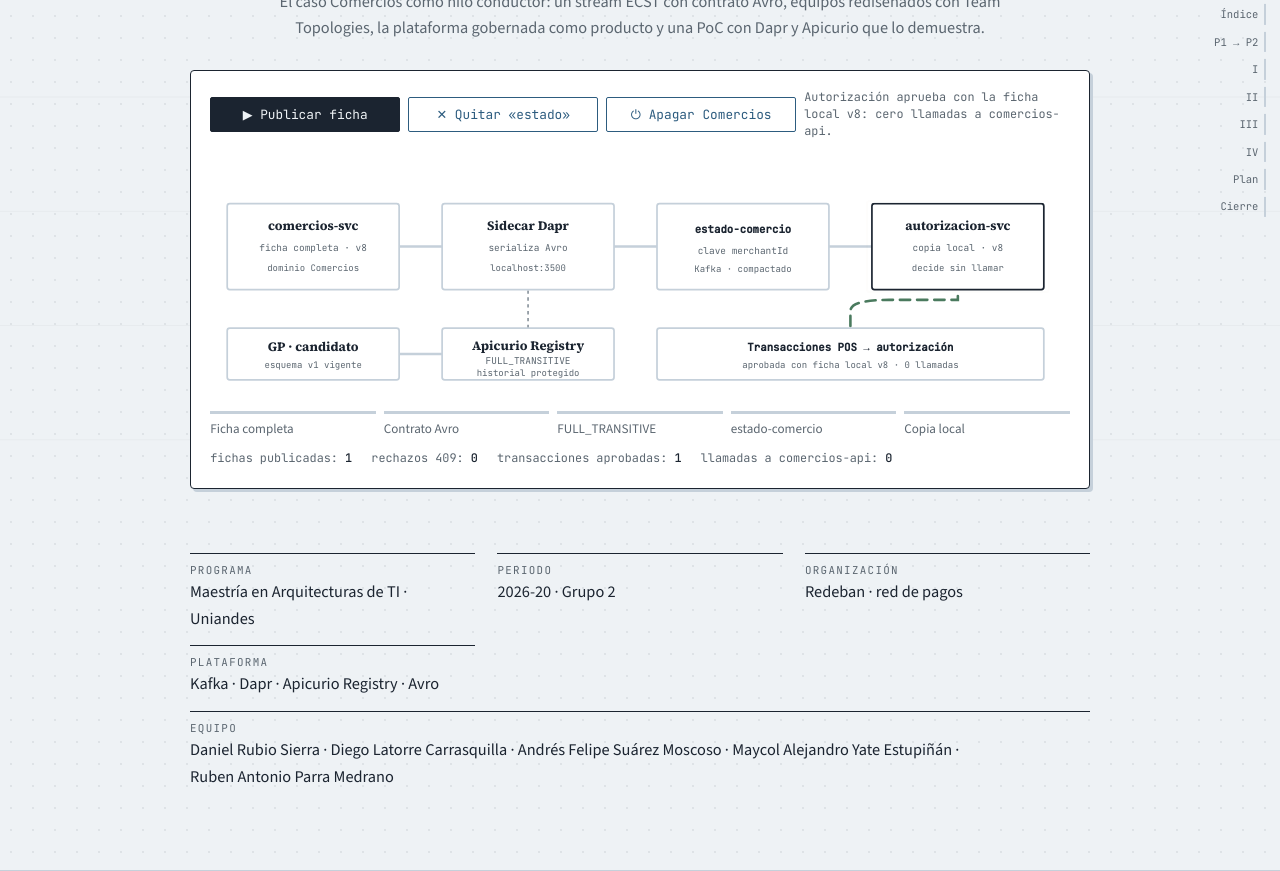
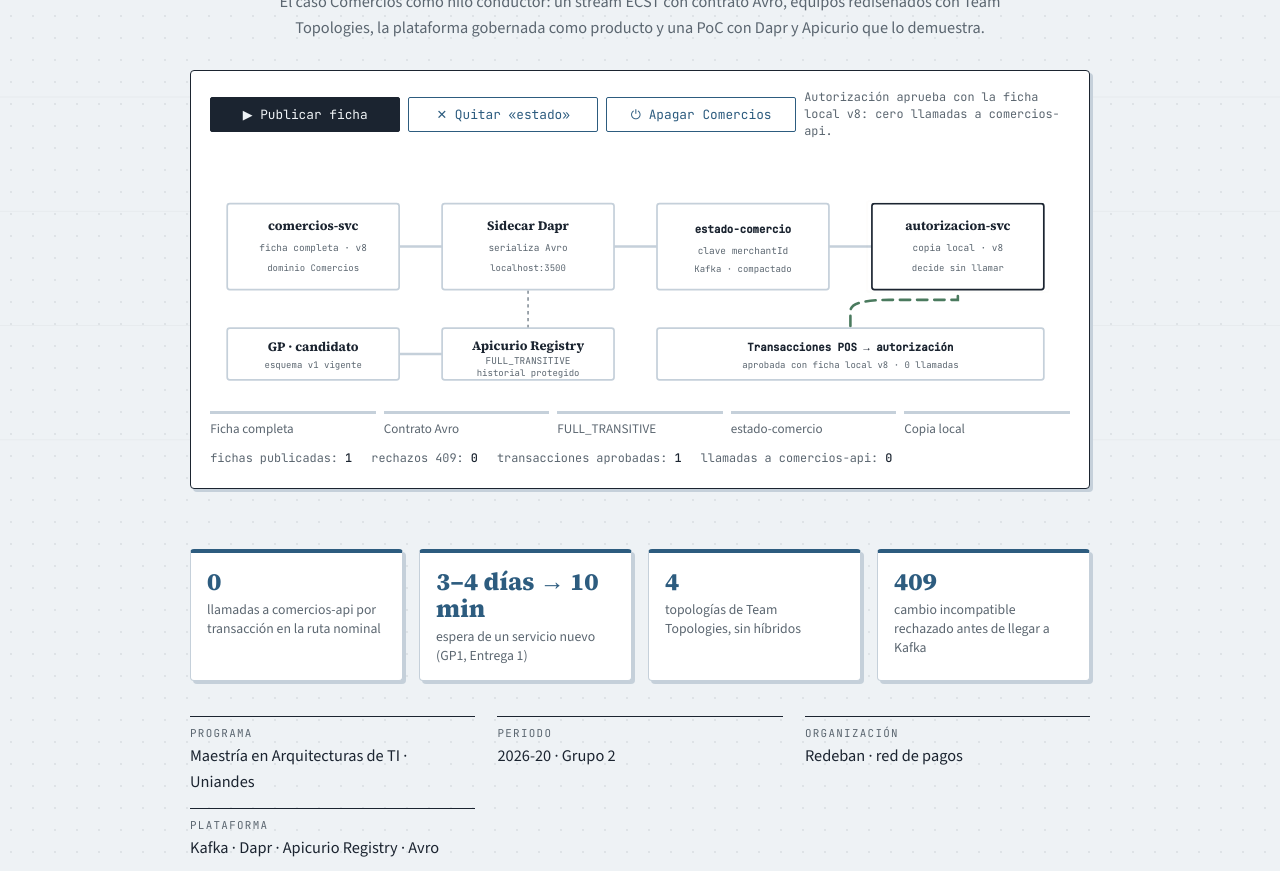
Before and after one commit to rubiod1/redeban-proyecto-2, a plain HTML site: page index.html in a window 1280 px wide. Shown: the part 303-1174 px from the top of the page. Drawn offline with nearby package versions, Linux system fonts and the light colour scheme.

Commit message:
Portada ampliada, cifras clave y barra de rúbrica; se quita la navegación lateral

```diff
--- a/index.html
+++ b/index.html
@@ -261,21 +261,32 @@ details.more p,details.more ul{margin-top:.7rem}
   .index .p{display:none}
 }
 @media (prefers-reduced-motion: reduce){section.s{transition:none;opacity:1;transform:none}html{scroll-behavior:auto}}
+
+/* ---------- v3: portada ampliada, cifras y barra de rúbrica ---------- */
+section.s.hero > .sim{max-width:1080px}
+.figs{display:grid;grid-template-columns:repeat(4,minmax(0,1fr));gap:1rem;margin-top:2rem;width:100%;max-width:1080px}
+.figs > div{background:var(--card);border:1px solid var(--line);border-top:4px solid var(--accent);border-radius:4px;padding:.9rem 1rem;box-shadow:3px 3px 0 var(--line)}
+.figs b{display:block;font-family:'Source Serif 4',Georgia,serif;font-weight:800;font-size:1.55rem;line-height:1.1;color:var(--accent);margin-bottom:.3rem}
+.figs span{font-size:.86rem;color:var(--muted);line-height:1.4;display:block}
+.rub{position:fixed;top:3px;left:0;right:0;z-index:10;background:rgba(238,242,245,.94);backdrop-filter:blur(6px);-webkit-backdrop-filter:blur(6px);border-bottom:1px solid var(--line);display:flex;justify-content:center;font-family:'JetBrains Mono',monospace;font-size:.7rem}
+.rub a{flex:1;max-width:220px;text-align:center;padding:.5rem .5rem;color:var(--muted);text-decoration:none;border-bottom:3px solid transparent;letter-spacing:.06em;text-transform:uppercase;white-space:nowrap}
+.rub a b{color:var(--ink);font-weight:500;margin-left:.35rem}
+.rub a:hover{color:var(--ink)}
+.rub a.on{color:var(--accent);border-bottom-color:var(--accent)}
+.rub a.on b{color:var(--accent)}
+html{scroll-padding-top:3.2rem}
+@media (max-width:900px){.figs{grid-template-columns:repeat(2,minmax(0,1fr))}}
+@media (max-width:760px){.rub a{font-size:.6rem;padding:.45rem .2rem;letter-spacing:.02em}.rub a .l{display:none}.rub a b{margin-left:.15rem}}
 </style>
 </head>
 <body>
 <canvas id="bg"></canvas>
 <div class="bar" id="bar"></div>
-<nav class="dots" id="nav">
-  <a href="#inicio" data-nav="inicio">Inicio</a>
-  <a href="#contenido" data-nav="contenido">Índice</a>
-  <a href="#p1" data-nav="p1">P1 → P2</a>
-  <a href="#i" data-nav="i">I</a>
-  <a href="#ii" data-nav="ii">II</a>
-  <a href="#iii" data-nav="iii">III</a>
-  <a href="#iv" data-nav="iv">IV</a>
-  <a href="#plan" data-nav="plan">Plan</a>
-  <a href="#cierre" data-nav="cierre">Cierre</a>
+<nav class="rub" id="rub" aria-label="Secciones y puntos de la rúbrica">
+  <a href="#i" data-nav="i"><span class="l">Sección </span>I<b>30 pts</b></a>
+  <a href="#ii" data-nav="ii"><span class="l">Sección </span>II<b>20 pts</b></a>
+  <a href="#iii" data-nav="iii"><span class="l">Sección </span>III<b>30 pts</b></a>
+  <a href="#iv" data-nav="iv"><span class="l">Sección </span>IV<b>20 pts</b></a>
 </nav>
 
 <main>
@@ -317,6 +328,12 @@ details.more p,details.more ul{margin-top:.7rem}
       <li>Copia local</li>
     </ol>
     <div class="counters"><span>fichas publicadas: <b id="cPub">0</b></span><span>rechazos 409: <b id="cRej">0</b></span><span>transacciones aprobadas: <b id="cTx">0</b></span><span>llamadas a comercios-api: <b>0</b></span></div>
+  </div>
+  <div class="figs">
+    <div><b>0</b><span>llamadas a comercios-api por transacción en la ruta nominal</span></div>
+    <div><b>3–4 días → 10 min</b><span>espera de un servicio nuevo (GP1, Entrega 1)</span></div>
+    <div><b>4</b><span>topologías de Team Topologies, sin híbridos</span></div>
+    <div><b>409</b><span>cambio incompatible rechazado antes de llegar a Kafka</span></div>
   </div>
   <div class="meta">
     <div><span>Programa</span>Maestría en Arquitecturas de TI · Uniandes</div>
@@ -924,7 +941,7 @@ requests.post(
 const sections=[...document.querySelectorAll('section.s')];
 const io=new IntersectionObserver(es=>es.forEach(e=>{if(e.isIntersecting)e.target.classList.add('in');}),{threshold:.08});
 sections.forEach(s=>io.observe(s));
-const navLinks=[...document.querySelectorAll('#nav a')];
+const navLinks=[...document.querySelectorAll('#rub a')];
 const spy=new IntersectionObserver(es=>es.forEach(e=>{if(!e.isIntersecting)return;const g=e.target.dataset.group;navLinks.forEach(a=>a.classList.toggle('on',a.dataset.nav===g));}),{rootMargin:'-45% 0px -50% 0px'});
 sections.forEach(s=>spy.observe(s));
 addEventListener('scroll',()=>{const h=document.documentElement;document.getElementById('bar').style.width=Math.min(100,h.scrollTop/(h.scrollHeight-h.clientHeight)*100)+'%';},{passive:true});
```
